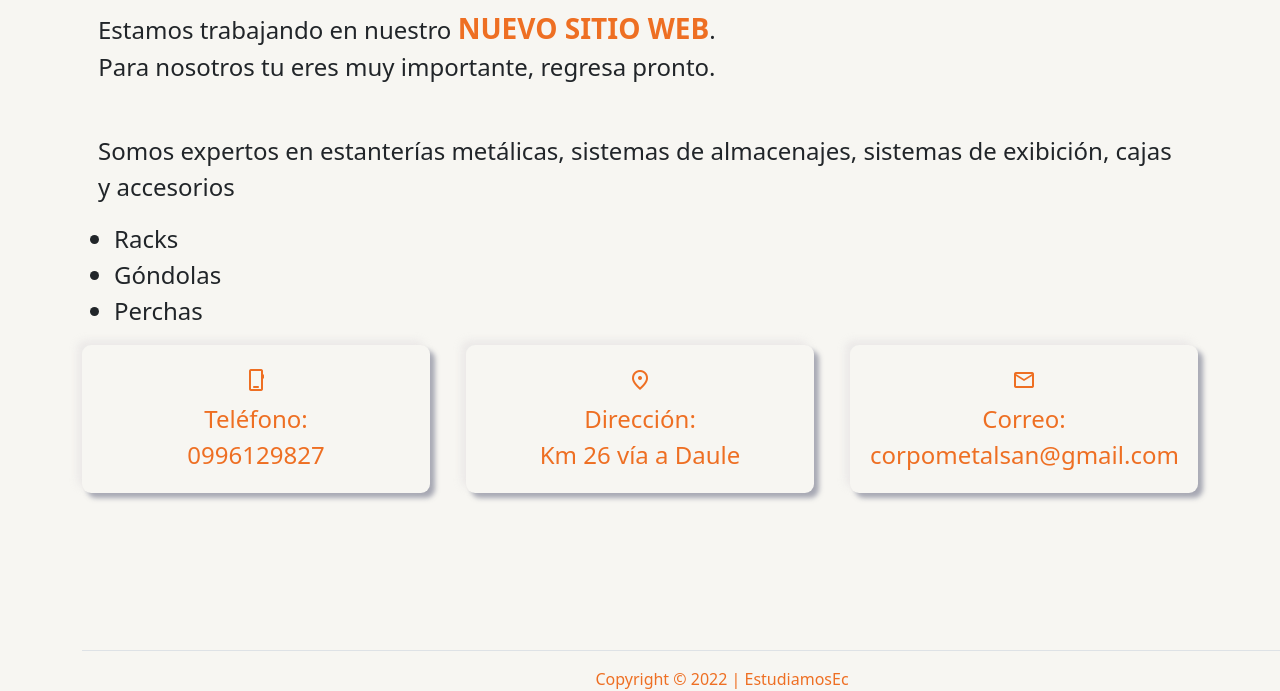
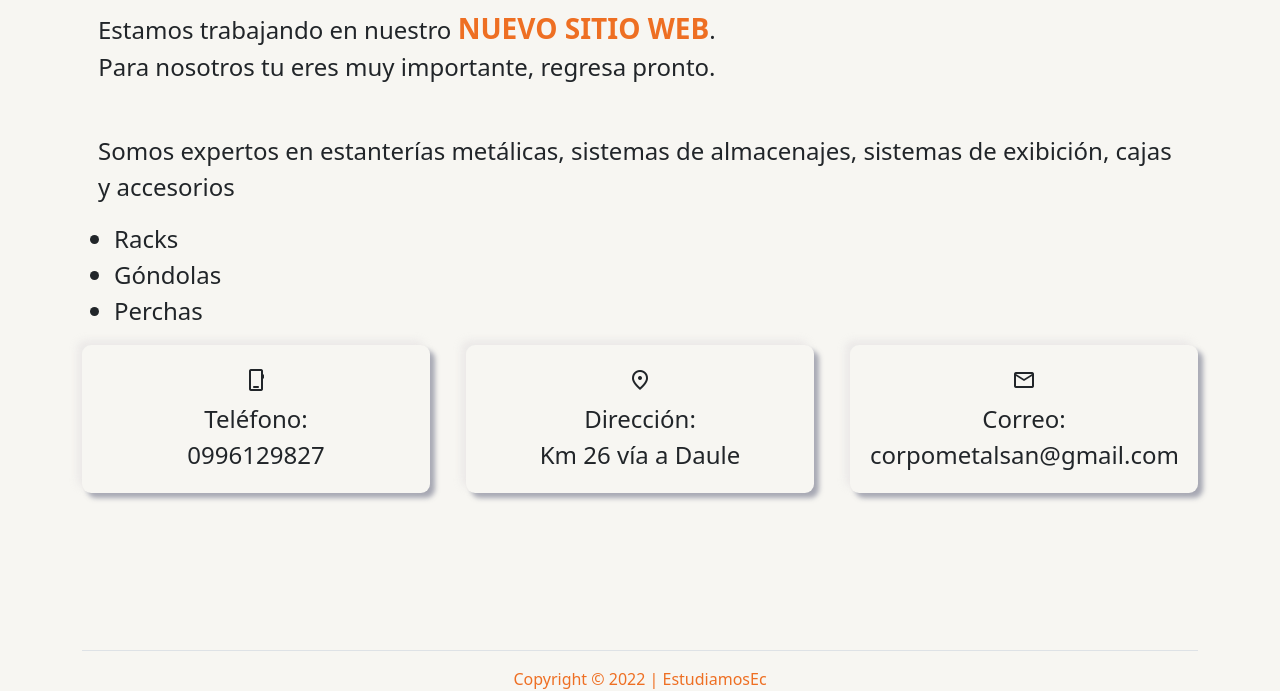
Before and after one commit to christianbueno1/working-template, a plain HTML site: page index.html in a window 1280 px wide. Shown: the part 109-800 px from the top of the page. Drawn offline with nearby package versions, Linux system fonts and the light colour scheme.

Commit message:
fix the footer

```diff
--- a/index.html
+++ b/index.html
@@ -16,7 +16,8 @@
     <link rel="stylesheet" href="styles/default.css">
 </head>
 <body>
-    <div class="container d-flex flex-column min-vh-100">
+    <div class="container d-flex flex-column min-vh-100 ">
+    <!-- <div class="container d-flex flex-column h-100 "> -->
         <header class="main-head ">
             <div class="brand navbar">
                 <a href="#" class="navbar-brand">
@@ -64,7 +65,8 @@
             <article></article>
         </main>
         <aside></aside>
-        <footer class="">
+
+        <section class="mb-auto">
             <!-- <div class="fs-4 footer-info d-flex flex-column align-items-center text-center flex-md-row flex-md-wrap"> -->
             <div class="fs-4 footer-info text-center cardss">
                 <!-- <div class="mx-3 m-md-5 card"> -->
@@ -87,7 +89,11 @@
                     <div>corpometalsan@gmail.com</div>
                 </div>
             </div>
-            <div class="footer-copyright pt-xl-3 border-top">
+        </section>
+
+        <!-- <footer class="footer mt-auto bg-primary"> -->
+        <footer class="mt-5">
+            <div class="pt-3 pt-xl-3 border-top ">
                 <div class="text-center ">Copyright &copy; 2022 | EstudiamosEc</div>
             </div>
         </footer>
--- a/styles/default.css
+++ b/styles/default.css
@@ -41,11 +41,12 @@ body {
     border-radius: 9px;
     padding: 1.25rem;
 }
-.footer-copyright {
-    position: fixed;
+/* .footer-copyright {
+    position: absolute;
     bottom: 0;
     width: 100%;
-}
+    height: 60px;
+} */
 
 
 /* @media screen and (min-width: 720px) {
```
